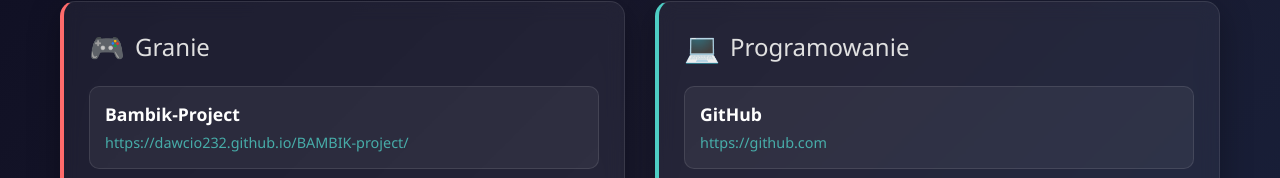
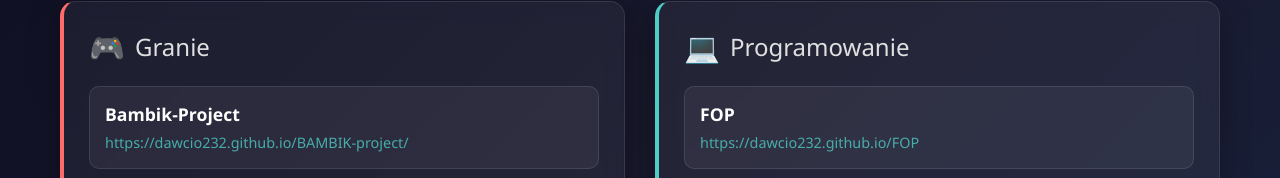
Before and after one commit to Dawcio232/starfish, a plain HTML site: page index.html in a window 1280 px wide. Shown: the part 151-329 px from the top of the page. Drawn offline with Linux system fonts and the light colour scheme.

Commit message:
starfish v3.0

```diff
--- a/index.html
+++ b/index.html
@@ -705,8 +705,8 @@
             programming: [
                 {
                     id: 4,
-                    title: "GitHub",
-                    url: "https://github.com",
+                    title: "FOP",
+                    url: "https://dawcio232.github.io/FOP",
                     category: "programming"
                 },
                 {
```
